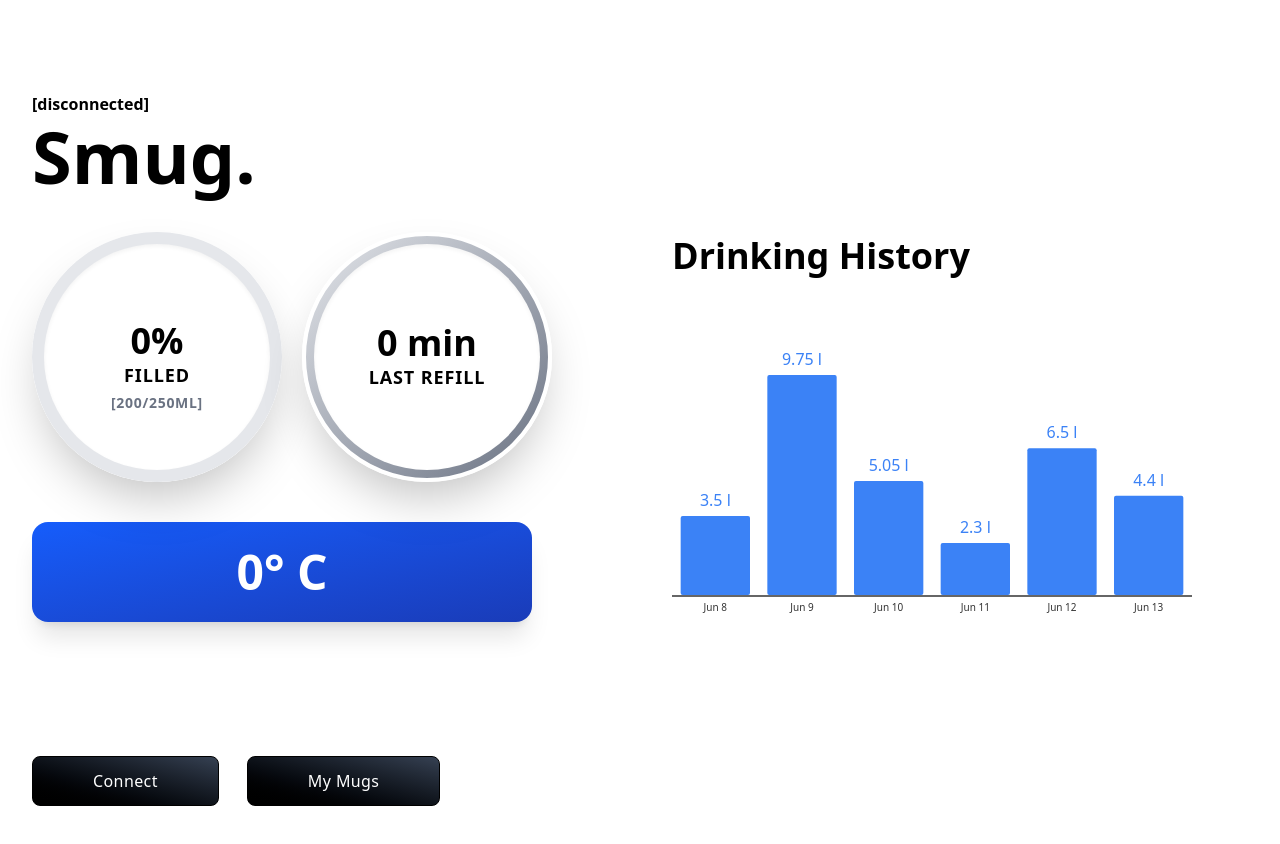
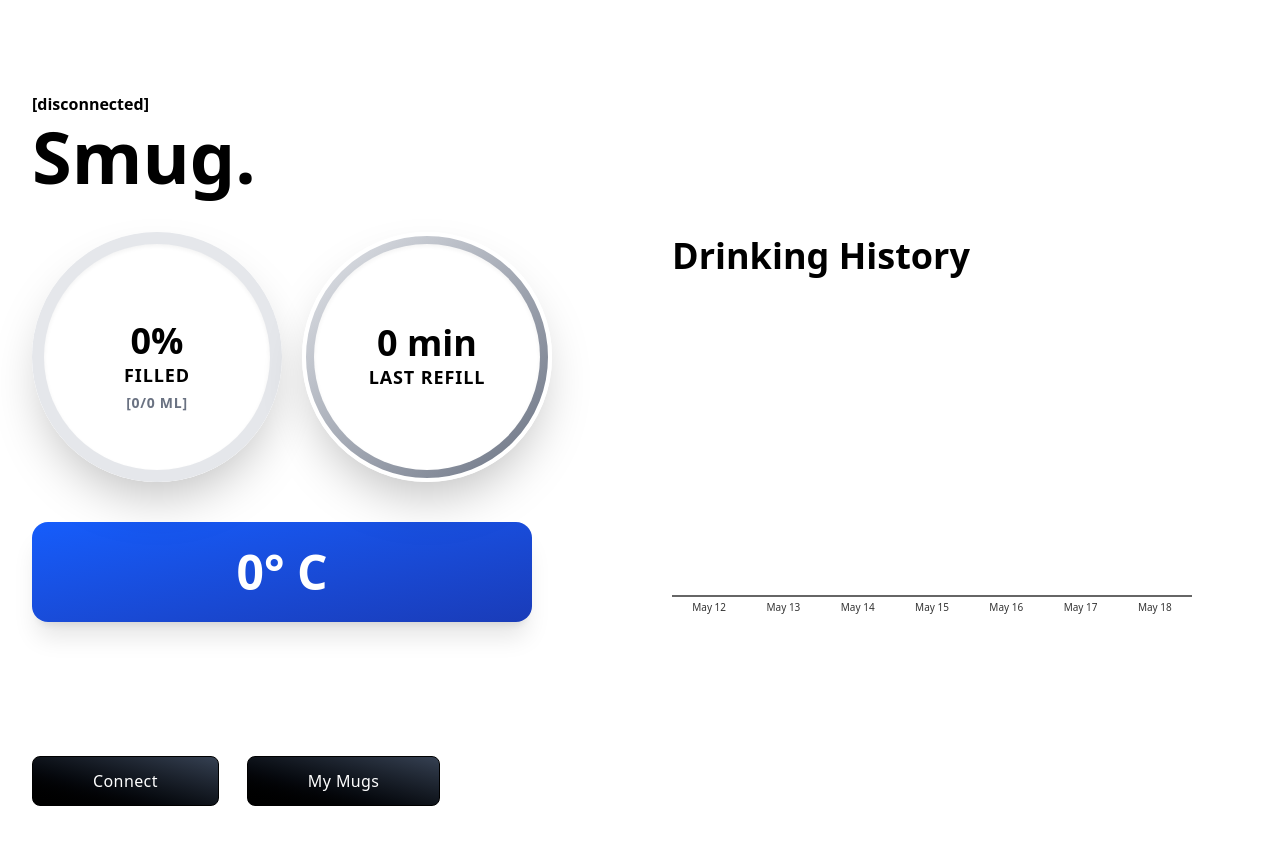
Before and after one commit to bkandlbauer/smug, a React (Vite) app: page / in a window 1280 px wide. Shown: the top 844 px of the page. Built offline with nearby package versions, Linux system fonts and the light colour scheme.

Commit message:
use history values in diagram

```diff
--- a/src/App.jsx
+++ b/src/App.jsx
@@ -8,8 +8,10 @@ import DataService from './DataService.jsx';
 import HistoryChart from './components/HistoryChart.jsx';
 
 function App() {
-  const [filled, setFilled] = useState(false);
-  const [fill, setFill] = useState(0);
+  const [fill, setFill] = useState(DataService.fillPercentage);
+  const [fillML, setFillML] = useState(DataService.fillLevel);
+  const [fillMax, setFillMax] = useState(DataService.profile ? DataService.profile.data.ml : 0);
+  const [history, setHistory] = useState(DataService.getHistoryData());
   const [last, setLast] = useState(0);
   const [temperature, setTemperature] = useState(0);
   const [connection, setConnection] = useState("disconnected");
@@ -18,7 +20,13 @@ function App() {
   const [showProfiles, setShowProfiles] = useState(false);
 
   useEffect(() => {
-    DataService.onSignal("fill", (event) => setFill(event.detail[0]));
+    DataService.onSignal("fill", (event) => {
+      setFill(event.detail[0]);
+      setFillML(event.detail[1]);
+      setFillMax(event.detail[2]);
+      setLast(event.detail[3]);
+      setHistory(DataService.getHistoryData());
+    });
     DataService.onSignal("temperature", (event) => setTemperature(event.detail));
     DataService.onSignal("connection", (event) => setConnection(event.detail ? "connected" : "disconnected"));
     DataService.onSignal("select-profile", (event) => setProfile(event.detail));
@@ -31,13 +39,13 @@ function App() {
       <div className="flex flex-row gap-20">
         <div>
       <div className='flex flex-row gap-5 mb-10'>
-        <FillLevel value={fill}/>
+        <FillLevel percentage={fill} ml={fillML} mlMax={fillMax}/>
         <LastRefill value={last}/>
       </div>
       <Temperature value={temperature}/>
       </div>
       <ProfilesPopup isOpen={showProfiles} onClose={() => setShowProfiles(false)} />
-      <HistoryChart />
+      <HistoryChart data={history}/>
       </div>
       <div className='flex flex-row gap-5 mb-10'>
         <button onClick={() => DataService.connect()} className="mt-30 px-15 py-3 rounded-lg border border-black bg-gradient-to-bl from-gray-700 to-black text-white tracking-wide transform transition-transform duration-200 hover:scale-110">
--- a/src/DataService.jsx
+++ b/src/DataService.jsx
@@ -98,7 +98,7 @@ class DataService {
             this.history.sum = this.history.sum + change;
           }
           this.distance = distance;
-          this.emitter.dispatchEvent(new CustomEvent("fill", {detail: [this.fillPercentage, this.fillLevel, this.lastRefill]}));
+          this.emitter.dispatchEvent(new CustomEvent("fill", {detail: [this.fillPercentage, this.fillLevel, this.profile ? this.profile.data.ml : 0, this.lastRefill]}));
           this.saveData();
         }
       } else {
@@ -165,6 +165,20 @@ class DataService {
   onSignal(signal, callback) {
     this.emitter.addEventListener(signal, callback);
   }
+
+  getHistoryData() {
+    let data = [];
+    const date = new Date(Date.now());
+
+    for (let i = 6; i >= 0; i--) {
+      let day = new Date();
+      day.setDate(date.getDate() - i);
+      const history = JSON.parse(localStorage.getItem("history:" + day));
+      data.push({date: day.toISOString().split('T')[0], amount: history ? history.sum : 0});
+    }
+
+    return data;
+  }
 }
 
 function median(array) {
--- a/src/components/FillLevel.jsx
+++ b/src/components/FillLevel.jsx
@@ -1,18 +1,18 @@
 import React from 'react';
 
-const FillLevel = ({ value, size = 250 }) => {
+const FillLevel = ({ percentage, ml, mlMax, size = 250 }) => {
   const strokeWidth = 15;
   const radius = (size - strokeWidth) / 2;
   const circumference = 2 * Math.PI * radius;
-  const offset = circumference - (value / 100) * circumference;
+  const offset = circumference - (percentage / 100) * circumference;
 
   const getColor = () => {
-    if (value > 75) return '#15803d'; // green
-    if (value > 50) return '#ca8a04'; // yellow
+    if (percentage > 75) return '#15803d'; // green
+    if (percentage > 50) return '#ca8a04'; // yellow
     return '#b91c1c';                 // red
   };
 
-  const rotation = 90 - (value / 100) * 180;
+  const rotation = 90 - (percentage / 100) * 180;
   const transform = `rotate(${rotation} ${size / 2} ${size / 2})`;
 
   return (
@@ -49,9 +49,9 @@ const FillLevel = ({ value, size = 250 }) => {
 
 
       <div className="absolute inset-2 flex flex-col items-center justify-center rounded-full bg-white text-black shadow-inner text-center">
-        <div className="text-4xl font-extrabold mt-5">{value}%</div>
+        <div className="text-4xl font-extrabold mt-5">{percentage}%</div>
         <div className="text-lg font-semibold uppercase tracking-wider">filled</div>
-         <div className="text-sm font-semibold uppercase tracking-wider mt-1 text-gray-500">[200/250ml]</div>
+         <div className="text-sm font-semibold uppercase tracking-wider mt-1 text-gray-500">[{ml}/{mlMax} ml]</div>
       </div>
     </div>
   );
--- a/src/components/HistoryChart.jsx
+++ b/src/components/HistoryChart.jsx
@@ -48,7 +48,9 @@ const HistoryChart = ({ data = sampleData, width = 600, height = 300 }) => {
 
         return (
           <g key={d.date}>
-            <rect
+            {barHeight > 0
+              &&
+              (<rect
                 x={x}
                 y={y}
                 width={barWidth * 0.8}
@@ -56,9 +58,9 @@ const HistoryChart = ({ data = sampleData, width = 600, height = 300 }) => {
                 fill="#3b82f6"
                 rx={2}
                 ry={2}
-            />
-
-            <text
+              />)
+              &&
+              (<text
                 x={x + barWidth * 0.4}
                 y={y - 10}
                 fontSize="16"
@@ -68,6 +70,7 @@ const HistoryChart = ({ data = sampleData, width = 600, height = 300 }) => {
               >
                 {d.amount + " l"}
               </text>
+            )}
 
             <text
               x={x + barWidth * 0.4}
```
Lines whose indentation alone changed are shown as unchanged.
